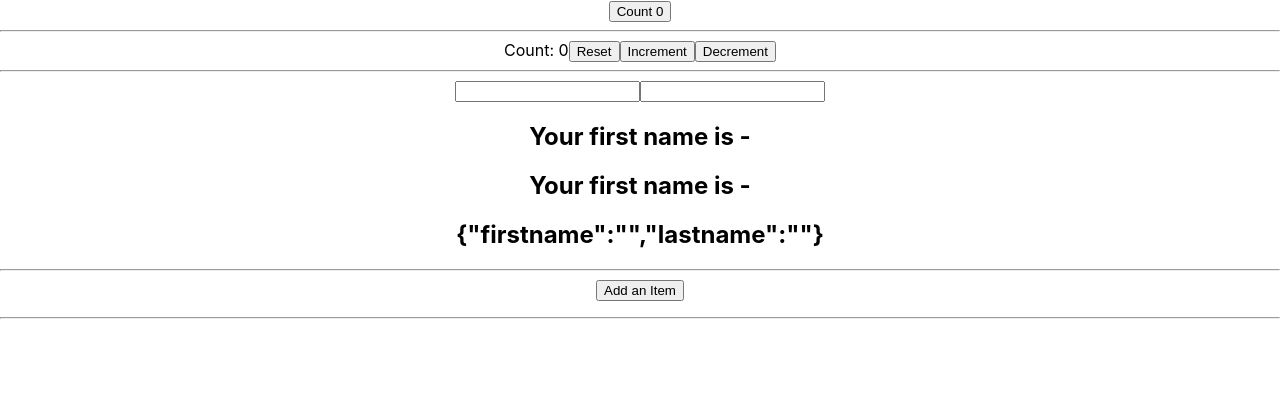
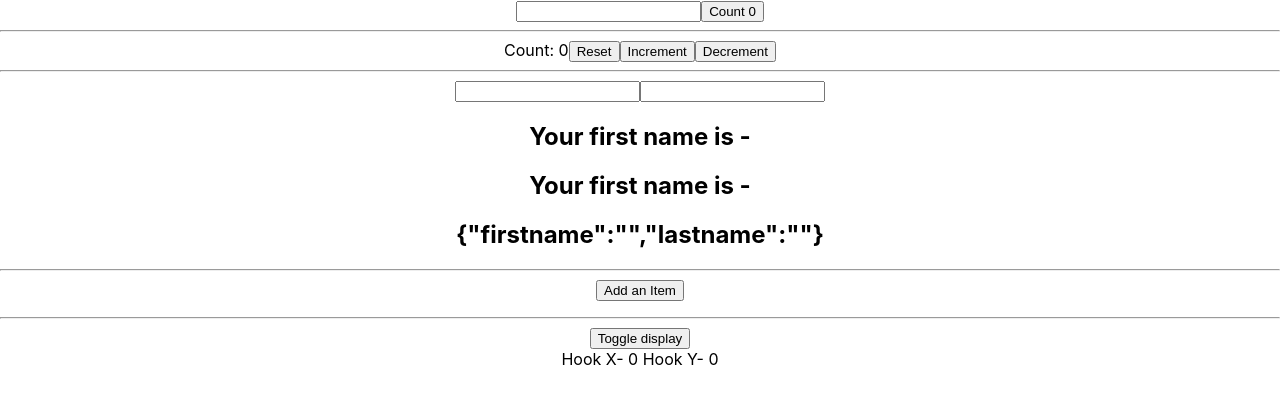
Before and after one commit to codydon/hooks, a React (Create React App) app: page / in a window 1280 px wide. Shown: the top 404 px of the page. Built offline with nearby package versions, Linux system fonts and the light colour scheme.

Commit message:
useEffectWithCleanUp

```diff
--- a/src/App.js
+++ b/src/App.js
@@ -3,6 +3,8 @@ import HookCounter from './components/HookCounter';
 import HookCounter2 from './components/HookCounter2';
 import HookCounter3 from './components/HookCounter3';
 import HookCounter4 from './components/HookCounter4';
+// import HookMouse from './components/HookMouse';
+import MouseContainer from './components/MouseContainer';
 
 function App() {
   return (
@@ -15,6 +17,7 @@ function App() {
       <hr/>
       <HookCounter4 />
       <hr/>
+      <MouseContainer />
       </div>
   );
 }
--- a/src/components/HookCounter.js
+++ b/src/components/HookCounter.js
@@ -4,13 +4,15 @@ function HookCounter() {
 
 //useState Hook
 const [count, setCount] = useState(0) //array destructuring
-
+const [name, setName] = useState('')
 useEffect(() => {
+  console.log('Updating doc title')
   document.title = `You clicked ${count} times`
-})
+}, [count])
 
   return (
     <div>
+      <input type="text" value={name} onChange={ e => setName(e.target.value)} />
         <button onClick={ () => setCount(count + 1 )} >Count {count}</button>
     </div>
   )
--- /dev/null
+++ b/src/components/HookMouse.js
@@ -0,0 +1,27 @@
+import React , {useState, useEffect}from 'react'
+
+function HookMouse() {
+    const [x, setX] = useState(0)
+    const [y, setY] = useState(0)
+
+    const logMousePosition = e => {
+        console.log('Mouse Event')
+        setX(e.clientX)
+        setY(e.clientY)
+    }
+
+    useEffect(() => {
+        console.log('Mouse Event')
+        window.addEventListener('mousemove', logMousePosition)
+
+        return() =>{
+            console.log('component unmounting code')
+            window.removeEventListener('mousemove', logMousePosition)
+        }
+    }, [])
+  return (
+    <div>Hook X- {x} Hook Y- {y}</div>
+  )
+}
+
+export default HookMouse
--- /dev/null
+++ b/src/components/MouseContainer.js
@@ -0,0 +1,14 @@
+import React, {useState, useEffect} from 'react'
+import HookMouse from './HookMouse'
+
+function MouseContainer() {
+    const [display, setDisplay] = useState(true)
+  return (
+    <div>
+        <button onClick={() => setDisplay(!display)}>Toggle display</button>
+        {display && <HookMouse/>}
+    </div>
+  )
+}
+
+export default MouseContainer
```
